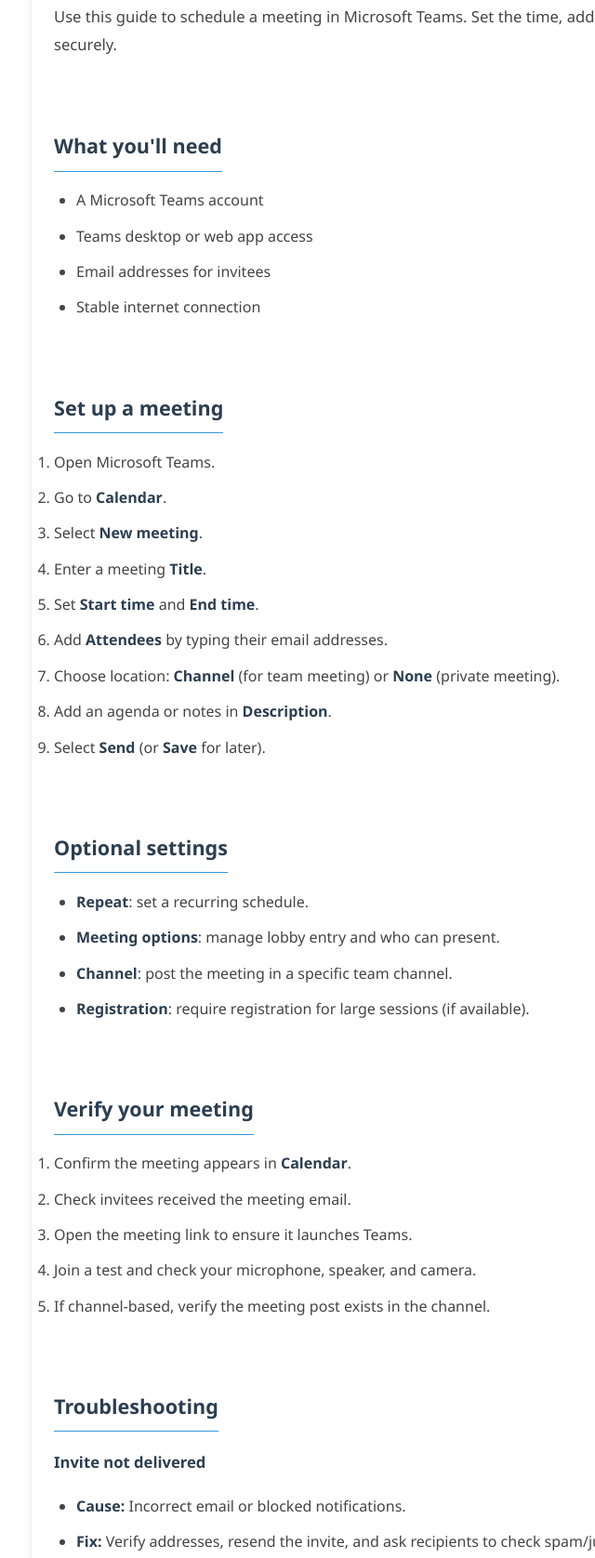
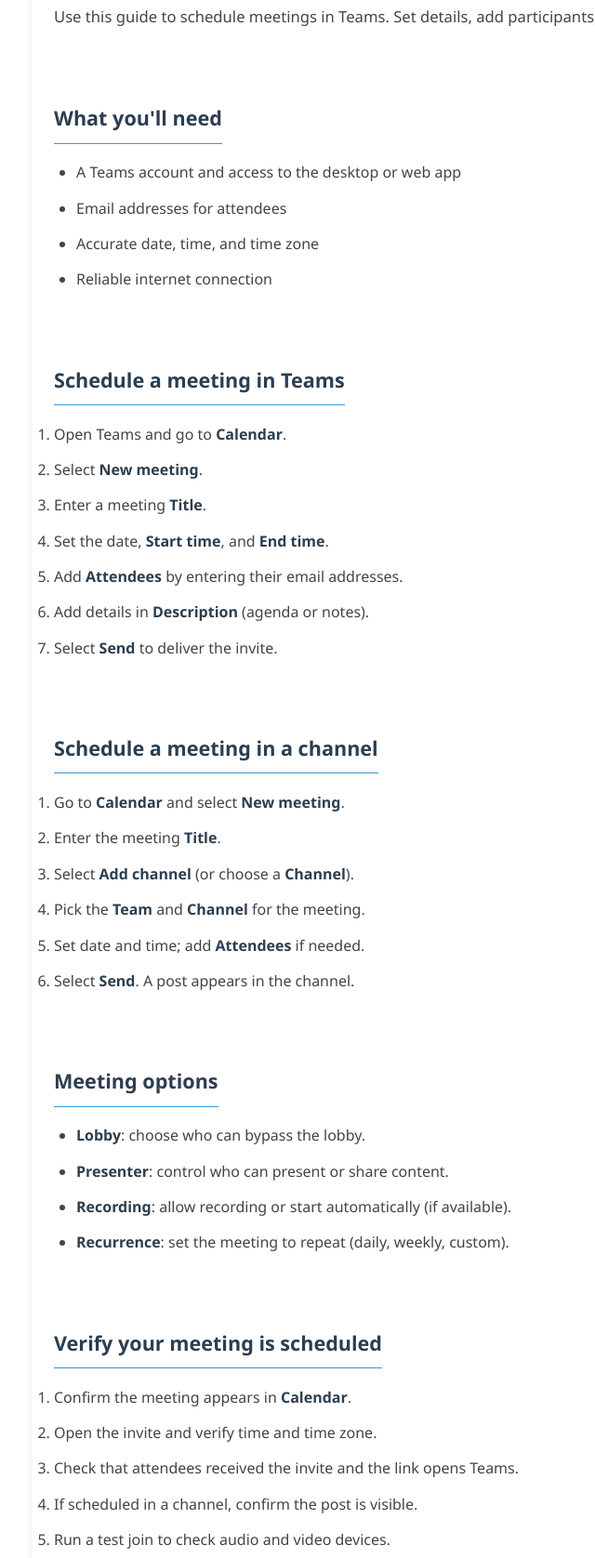
Before and after one commit to shivangishaw/shivangishaw.github.io, a plain HTML site: page ms-teams-meeting-setup.html in a window 1280 px wide. Shown: the part 258-1934 px from the top of the page at 93% size, without its empty margins (156-796 px from the left). Drawn offline with Linux system fonts and the light colour scheme.

Commit message:
Rewrite Teams meeting article to Microsoft Support style: intro, prerequisites, meeting and channel steps with bold UI labels, options, verification, troubleshooting, back link

```diff
--- a/ms-teams-meeting-setup.html
+++ b/ms-teams-meeting-setup.html
@@ -28,54 +28,63 @@
                 <div class="article-content">
                     <h1>How to Set Up a Meeting in Microsoft Teams</h1>
                     <p class="article-meta">Published: January 2026</p>
-
                     <section class="article-section">
-                        <p>Use this guide to schedule a meeting in Microsoft Teams. Set the time, add participants, and share details securely.</p>
+                        <p>Use this guide to schedule meetings in Teams. Set details, add participants, and choose options.</p>
                     </section>
 
                     <section class="article-section">
                         <h2>What you'll need</h2>
                         <ul>
-                            <li>A Microsoft Teams account</li>
-                            <li>Teams desktop or web app access</li>
-                            <li>Email addresses for invitees</li>
-                            <li>Stable internet connection</li>
+                            <li>A Teams account and access to the desktop or web app</li>
+                            <li>Email addresses for attendees</li>
+                            <li>Accurate date, time, and time zone</li>
+                            <li>Reliable internet connection</li>
                         </ul>
                     </section>
 
                     <section class="article-section">
-                        <h2>Set up a meeting</h2>
+                        <h2>Schedule a meeting in Teams</h2>
                         <ol>
-                            <li>Open Microsoft Teams.</li>
-                            <li>Go to <strong>Calendar</strong>.</li>
+                            <li>Open Teams and go to <strong>Calendar</strong>.</li>
                             <li>Select <strong>New meeting</strong>.</li>
                             <li>Enter a meeting <strong>Title</strong>.</li>
-                            <li>Set <strong>Start time</strong> and <strong>End time</strong>.</li>
-                            <li>Add <strong>Attendees</strong> by typing their email addresses.</li>
-                            <li>Choose location: <strong>Channel</strong> (for team meeting) or <strong>None</strong> (private meeting).</li>
-                            <li>Add an agenda or notes in <strong>Description</strong>.</li>
-                            <li>Select <strong>Send</strong> (or <strong>Save</strong> for later).</li>
+                            <li>Set the date, <strong>Start time</strong>, and <strong>End time</strong>.</li>
+                            <li>Add <strong>Attendees</strong> by entering their email addresses.</li>
+                            <li>Add details in <strong>Description</strong> (agenda or notes).</li>
+                            <li>Select <strong>Send</strong> to deliver the invite.</li>
                         </ol>
                     </section>
 
                     <section class="article-section">
-                        <h2>Optional settings</h2>
+                        <h2>Schedule a meeting in a channel</h2>
+                        <ol>
+                            <li>Go to <strong>Calendar</strong> and select <strong>New meeting</strong>.</li>
+                            <li>Enter the meeting <strong>Title</strong>.</li>
+                            <li>Select <strong>Add channel</strong> (or choose a <strong>Channel</strong>).</li>
+                            <li>Pick the <strong>Team</strong> and <strong>Channel</strong> for the meeting.</li>
+                            <li>Set date and time; add <strong>Attendees</strong> if needed.</li>
+                            <li>Select <strong>Send</strong>. A post appears in the channel.</li>
+                        </ol>
+                    </section>
+
+                    <section class="article-section">
+                        <h2>Meeting options</h2>
                         <ul>
-                            <li><strong>Repeat</strong>: set a recurring schedule.</li>
-                            <li><strong>Meeting options</strong>: manage lobby entry and who can present.</li>
-                            <li><strong>Channel</strong>: post the meeting in a specific team channel.</li>
-                            <li><strong>Registration</strong>: require registration for large sessions (if available).</li>
+                            <li><strong>Lobby</strong>: choose who can bypass the lobby.</li>
+                            <li><strong>Presenter</strong>: control who can present or share content.</li>
+                            <li><strong>Recording</strong>: allow recording or start automatically (if available).</li>
+                            <li><strong>Recurrence</strong>: set the meeting to repeat (daily, weekly, custom).</li>
                         </ul>
                     </section>
 
                     <section class="article-section">
-                        <h2>Verify your meeting</h2>
+                        <h2>Verify your meeting is scheduled</h2>
                         <ol>
                             <li>Confirm the meeting appears in <strong>Calendar</strong>.</li>
-                            <li>Check invitees received the meeting email.</li>
-                            <li>Open the meeting link to ensure it launches Teams.</li>
-                            <li>Join a test and check your microphone, speaker, and camera.</li>
-                            <li>If channel-based, verify the meeting post exists in the channel.</li>
+                            <li>Open the invite and verify time and time zone.</li>
+                            <li>Check that attendees received the invite and the link opens Teams.</li>
+                            <li>If scheduled in a channel, confirm the post is visible.</li>
+                            <li>Run a test join to check audio and video devices.</li>
                         </ol>
                     </section>
 
@@ -83,18 +92,18 @@
                         <h2>Troubleshooting</h2>
                         <p><strong>Invite not delivered</strong></p>
                         <ul>
-                            <li><strong>Cause:</strong> Incorrect email or blocked notifications.</li>
-                            <li><strong>Fix:</strong> Verify addresses, resend the invite, and ask recipients to check spam/junk.</li>
+                            <li><strong>Cause:</strong> Incorrect email or notifications blocked.</li>
+                            <li><strong>Fix:</strong> Verify addresses; resend the invite; ask recipients to check spam/junk.</li>
                         </ul>
                         <p><strong>Cannot join the meeting</strong></p>
                         <ul>
-                            <li><strong>Cause:</strong> Outdated app or sign-in issues.</li>
-                            <li><strong>Fix:</strong> Update Teams, sign in, or use the web app.</li>
+                            <li><strong>Cause:</strong> Outdated app or sign-in issue.</li>
+                            <li><strong>Fix:</strong> Update the app; sign in; try the web app; switch networks if needed.</li>
                         </ul>
                         <p><strong>No audio or video</strong></p>
                         <ul>
-                            <li><strong>Cause:</strong> Device permissions or wrong device selected.</li>
-                            <li><strong>Fix:</strong> Allow mic/camera permissions; select the correct devices in settings; run a test call.</li>
+                            <li><strong>Cause:</strong> Permissions denied or wrong device selected.</li>
+                            <li><strong>Fix:</strong> Allow mic/camera; choose the correct devices in settings; run a test call; reconnect your headset.</li>
                         </ul>
                     </section>
 
```
